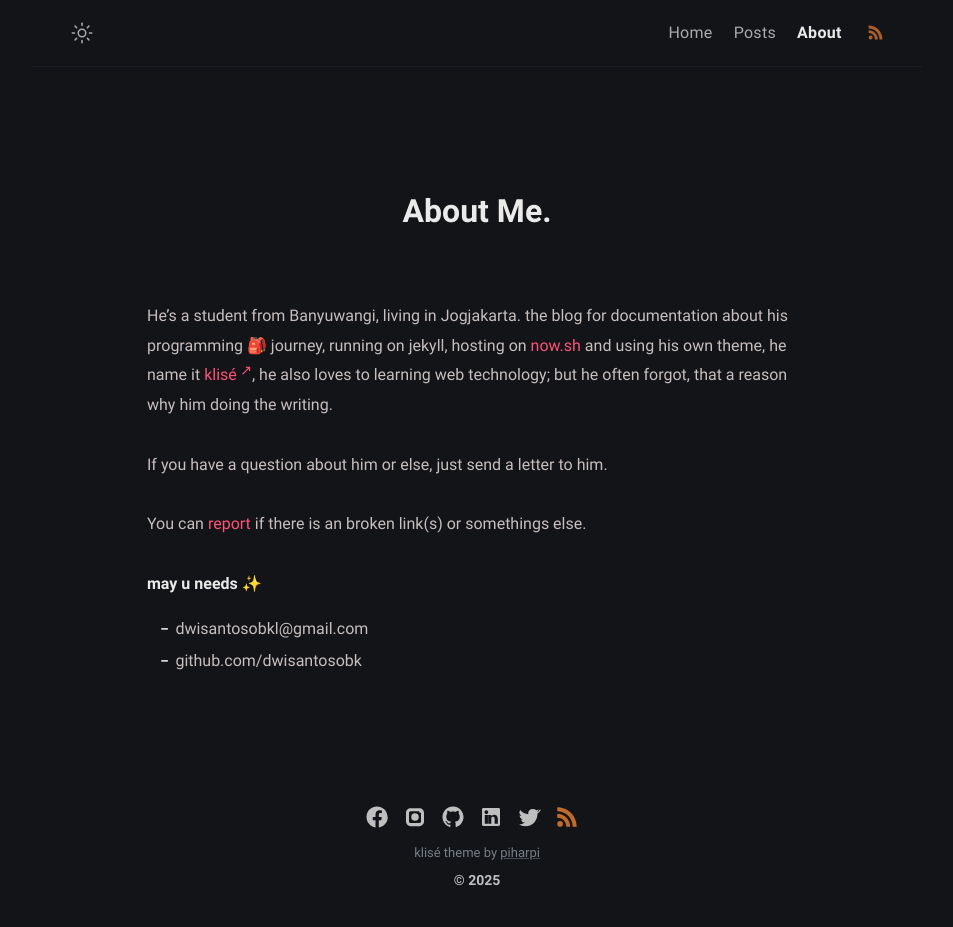
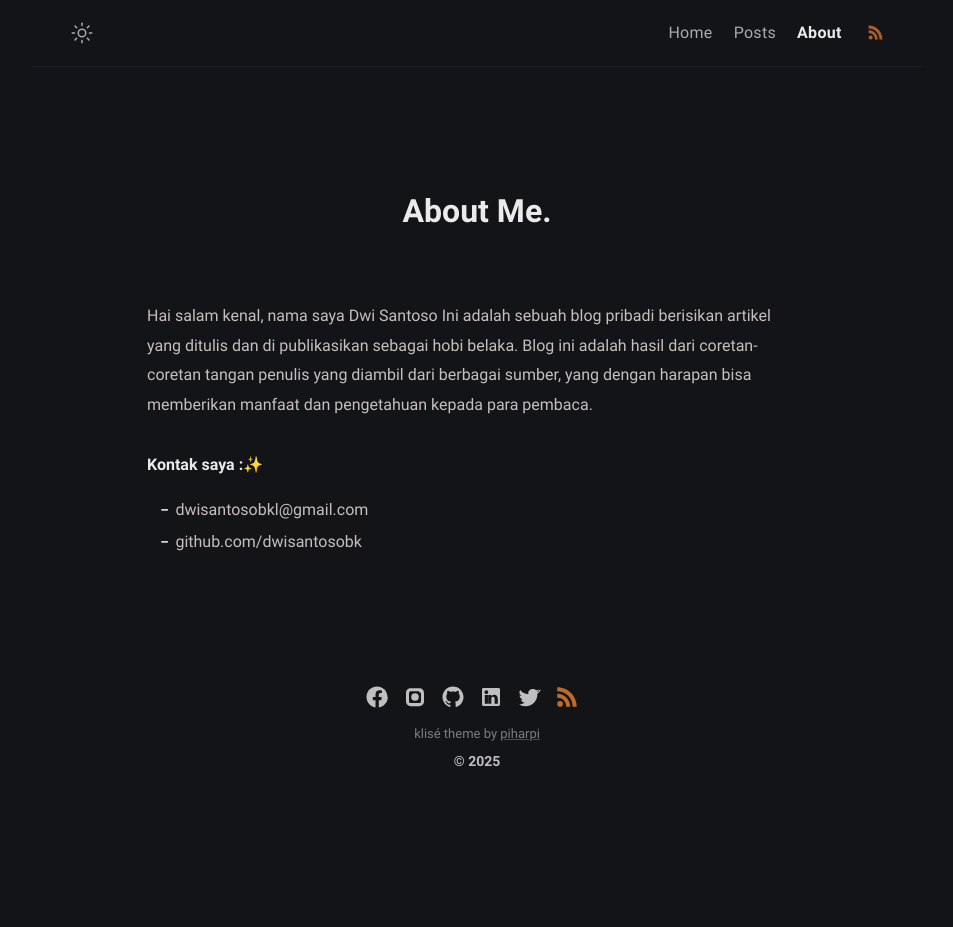
Before and after one commit to Dwisantosobk/Dwisantoso.github.io, a Jekyll site: the page built from about.md, in a window 1280 px wide. Shown: the whole page, without its empty margins (163-1116 px from the left). Built offline with Jekyll 4.4.1, drawn with Linux system fonts in a browser that asks for light colours; after the commit the page ends 900 px from its top, so only the background shows below that.

Commit message:
dwisantoso.github.io

```diff
--- a/about.md
+++ b/about.md
@@ -2,17 +2,12 @@
 title: About Me
 permalink: /about/
 layout: page
-excerpt: Hello peeps, I'm student of computer science from Banyuwangi, living in Jogjakarta. This blog for documentation about my programming journey, running on jekyll, hosting on netlify and using my own simple theme.
+excerpt: Hello.
 comments: false
 ---
+Hai salam kenal, nama saya Dwi Santoso
+Ini adalah sebuah blog pribadi berisikan artikel yang ditulis dan di publikasikan  sebagai hobi belaka. Blog ini adalah hasil dari coretan-coretan tangan penulis yang diambil dari berbagai sumber, yang dengan harapan bisa memberikan manfaat dan pengetahuan kepada para pembaca.
 
-He's a student from Banyuwangi, living in Jogjakarta. the blog for documentation about his programming 🎒 journey, running on jekyll, hosting on [now.sh](http://now.sh) and using his own theme, he name it <a href="https://github.com/piharpi/jekyll-klise" target="_blank" rel="noopener">klisé</a>, he also loves to learning web technology; but he often forgot, that a reason why him doing the writing.
-
-If you have a question about him or else, just send a letter to him.
-
-You can [report](http://github.com/piharpi/jekyll-klise/issues/new) if there is an broken link(s) or somethings else.
-
-**may u needs ✨**
-
+**Kontak saya :✨**
 - {{ site.author.email }}
 - github.com/{{ site.author.github }}
```
